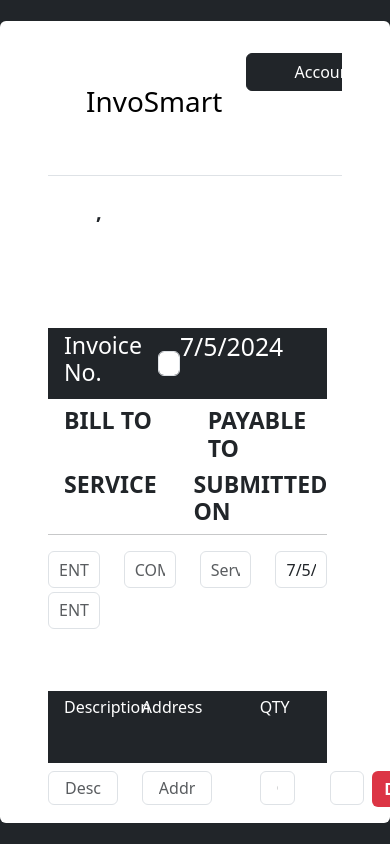
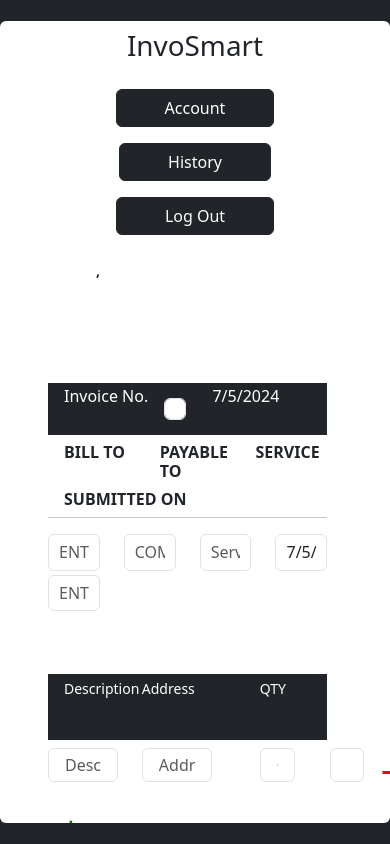
Before and after one commit to allan1m/invosmart, a React (Create React App) app: page /Invoice in a window 390 px wide. Built offline with nearby package versions, Linux system fonts and the light colour scheme; sample sign-in values are in the browser's storage.

Commit message:
added mobile CSS styling

```diff
--- a/src/components/Invoice.jsx
+++ b/src/components/Invoice.jsx
@@ -5,7 +5,6 @@
 import Logout from "./Logout";
 import InvoiceForm from "./InvoiceForm";
 import InvoiceDialog from "./InvoiceDialog";
-import styles from "./styles/Invoice.css";
 
 // This component represents the main Invoice page of the application.
 function Invoice() {
@@ -16,6 +15,8 @@
   // Retrieve user info from localStorage if available
   const storedUserInfo = localStorage.getItem("userInfo");
   const userInfo = storedUserInfo ? JSON.parse(storedUserInfo) : null;
+
+  const [isMobile, setIsMobile] = useState(window.innerWidth < 1000); // State to track screen size
 
   // useEffect hook to load stored invoice data when openDialog changes
   useEffect(() => {
@@ -31,20 +32,49 @@
     setOpenDialog(true); // Open the dialog for reviewing the invoice
   };
 
+  // useEffect hook to update isMobile state on window resize
+  useEffect(() => {
+    const handleResize = () => {
+      setIsMobile(window.innerWidth < 1000);
+    };
+
+    window.addEventListener("resize", handleResize);
+    return () => {
+      window.removeEventListener("resize", handleResize);
+    };
+  }, []);
+
   return (
     <Layout>
+      {isMobile ? (
+        <div className="mobile-header">
+          <h1 className="mobile-title">InvoSmart</h1>
+          <AccountButton />
+          <InvoiceHistoryButton />
+          <Logout />
+        </div>
+      ) : (
         <div className="table-responsive">
           <table className="table align-bottom">
             <thead>
               <tr className="align-middle d-flex flex-row">
-      <th className="col-4"><h1 className="text-center mb-5 pt-5">InvoSmart</h1></th>
-      <th className="col-3"><AccountButton /></th>
-      <th><InvoiceHistoryButton/></th>
-      <th><Logout /></th>
+                <th className="col-4">
+                  <h1 className="text-center mb-5 pt-5">InvoSmart</h1>
+                </th>
+                <th className="col-3">
+                  <AccountButton />
+                </th>
+                <th>
+                  <InvoiceHistoryButton />
+                </th>
+                <th>
+                  <Logout />
+                </th>
               </tr>
             </thead>
           </table>
         </div>
+      )}
       <InvoiceForm onReview={handleReview} />
       {/* Dialog for Invoice Preview */}
       <InvoiceDialog
--- a/src/components/InvoiceHistoryButton.jsx
+++ b/src/components/InvoiceHistoryButton.jsx
@@ -20,8 +20,8 @@
   }
   return (
     <form onSubmit={handleInvoiceHistoryClick}>
-        <div className="d-flex flex-row-reverse position-relative pb-0">
-            <button className="position-relative ps-5 pe-5 mt-3 btn btn-dark" type="submit">
+        <div className="history-container d-flex flex-row-reverse position-relative pb-0">
+            <button className="history-button position-relative ps-5 pe-5 mt-3 btn btn-dark" type="submit">
               History
             </button>
         </div>
--- a/src/components/InvoicePreview.jsx
+++ b/src/components/InvoicePreview.jsx
@@ -21,7 +21,7 @@
 
 // Component to display client information
 const ClientInfo = ({ userInfo }) => (
-    <div className="row d-flex justify-content-between mb-5">
+    <div className="UserInfo-Container row d-flex justify-content-between mb-5">
       <div className="col-5 position mb-3">
         <h5 className="text-start fw-bold">{userInfo.CompanyAddress}</h5>
         <h5 className="text-start fw-bold">
@@ -39,7 +39,7 @@
   // Component to display invoice header information
 const InvoiceHeader = ({ reviewData }) => (
   <div>
-    <div className="divider py-1 mb-2 bg-dark">
+    <div className="InvoiceHeader-Container divider py-1 mb-2 bg-dark">
       <div className="d-flex flex-row">
         <div className="flex-col">
           <h3 className="ps-3 text-white">Invoice No.</h3>
--- a/src/components/Login.jsx
+++ b/src/components/Login.jsx
@@ -74,8 +74,8 @@
       console.log("Try Statement: 1-1");
       // Send a POST request to the authentication endpoint
       const response = await fetch(
-        // "https://invosmart-be.azurewebsites.net/api/auth/Authentication/LoginClient",
-        "http://localhost:5073/api/auth/Authentication/LoginClient",
+        "https://invosmart-be.azurewebsites.net/api/auth/Authentication/LoginClient",
+        // "http://localhost:5073/api/auth/Authentication/LoginClient",
         {
           method: "POST",
           headers: {
--- a/src/components/Logout.jsx
+++ b/src/components/Logout.jsx
@@ -28,8 +28,8 @@
   }
   return (
     <form onSubmit={handleLogout}>
-        <div className="d-flex flex-row-reverse position-relative pb-0">
-            <button className="position-relative ps-5 pe-5 mt-3 btn btn-dark" type="submit">
+        <div className="logout-container d-flex flex-row-reverse position-relative pb-0">
+            <button className="logout-button position-relative ps-5 pe-5 mt-3 btn btn-dark" type="submit">
               Log Out
             </button>
         </div>
--- a/src/components/TotalDue.jsx
+++ b/src/components/TotalDue.jsx
@@ -21,8 +21,8 @@
             onChange={(event) => setDueDate(event.target.value)} // Updates dueDate state on input change
           />
         </fieldset>
-        <div className="col-2 text-left">
-          <p className="fw-bold">Total Due by Date</p>
+        <div className="col-1 text-left fw-bold">
+          <p className="fw-bold">Due</p>
         </div>
       </div>
     </div>
--- a/src/components/styles/Invoice.css
+++ b/src/components/styles/Invoice.css
@@ -3,38 +3,136 @@
   overflow-y: auto;
 }
 
-#clientAddress, #clientCityState, #clientPhoneNum, #clientEmail, #slogan{
+#clientAddress,
+#clientCityState,
+#clientPhoneNum,
+#clientEmail,
+#slogan {
   height: 20%;
   text-align: center;
-
 }
 
-.container .form-control{
+.container .form-control {
   height: 40%;
   padding: 10px;
   text-align: center;
-
 }
 
-#invoiceNumber{
+#invoiceNumber {
   width: 40%;
 }
 
-.main-invoice-form input[type=text]::placeholder{
+.main-invoice-form input[type="text"]::placeholder {
   text-align: left;
 }
 
-input .form-control{
+input .form-control {
   direction: rtl;
 }
 
-#items input[type=text]::placeholder{
+#items input[type="text"]::placeholder {
   text-align: left;
 }
 
+/* Mobile Header Styles */
+.mobile-header {
+  display: flex;
+  flex-direction: column;
+  align-items: center;
+  margin-bottom: 20px;
+}
 
-@media screen and (max-width: 700px){
-    .container, .container form{
+.mobile-title {
+  margin-bottom: 10px;
+}
+
+@media screen and (max-width: 1000px) {
+  .container,
+  .container form {
     width: 95%;
   }
+
+  /* USER INFO*/
+  .table-responsive {
+    display: none;
   }
+
+  /* ACCOUNT BUTTON */
+  .account-form-button .account-container {
+    justify-content: center;
+  }
+
+  /* HISTORY BUTTON */
+  .history-container {
+    justify-content: center;
+  }
+  /* LOGOUT BUTTON */
+  .logout-container{
+    justify-content: center;
+  }
+  .row h5 {
+    font-size: 0.875rem;
+  }
+
+  .text-start {
+    padding-left: 1.5rem;
+  }
+
+  /* INVOICE NO. INVOICE DATE */
+  .divider h3,
+  .divider h2 {
+    font-size: 1rem;
+  }
+
+  .ps-3 {
+    padding-left: 0.5rem;
+  }
+
+  .pe-5 {
+    padding-right: 0.625rem;
+  }
+
+  /* BILLING INFO */
+  .row h3 {
+    font-size: 1rem;
+  }
+
+  .form-control {
+    font-size: 0.875rem; /* Adjust font size for input boxes */
+    padding: 0.5rem;
+  }
+
+  /* ITEMS HEADER */
+  #itemsHeader p {
+    font-size: 0.875rem;
+  }
+
+  .form-control {
+    font-size: 0.75rem;
+    padding: 0.25rem; /* Adjust padding for input boxes */
+  }
+
+  #delete {
+    font-size: 1.5rem; /* Adjust font size for the dash */
+    padding: 0.25rem 0.5rem; /* Adjust padding for the dash button */
+    background-color: transparent; /* Remove background color */
+    color: transparent; /* Set text color to red */
+  }
+
+  #delete::before {
+    content: "−"; /* Display dash symbol */
+    color: red;
+  }
+
+  #addItem {
+    font-size: 1.5rem; /* Adjust font size for the plus sign */
+    padding: 0.25rem 0.5rem; /* Adjust padding for the plus button */
+    background-color: transparent; /* Remove background color */
+    color: transparent; /* Set text color to green */
+  }
+
+  #addItem::before {
+    content: "+"; /* Display plus symbol */
+    color: green;
+  }
+}
```
Lines whose indentation alone changed are shown as unchanged.
